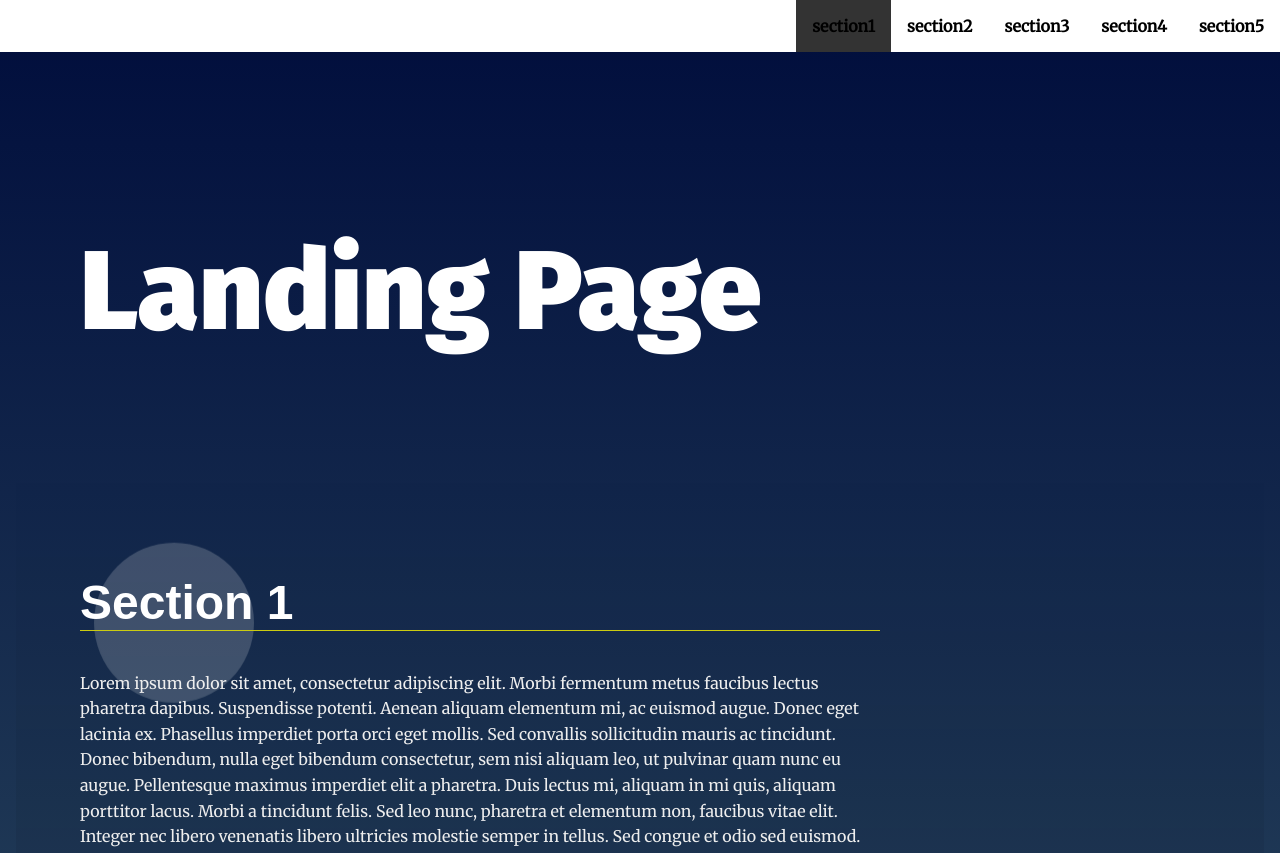
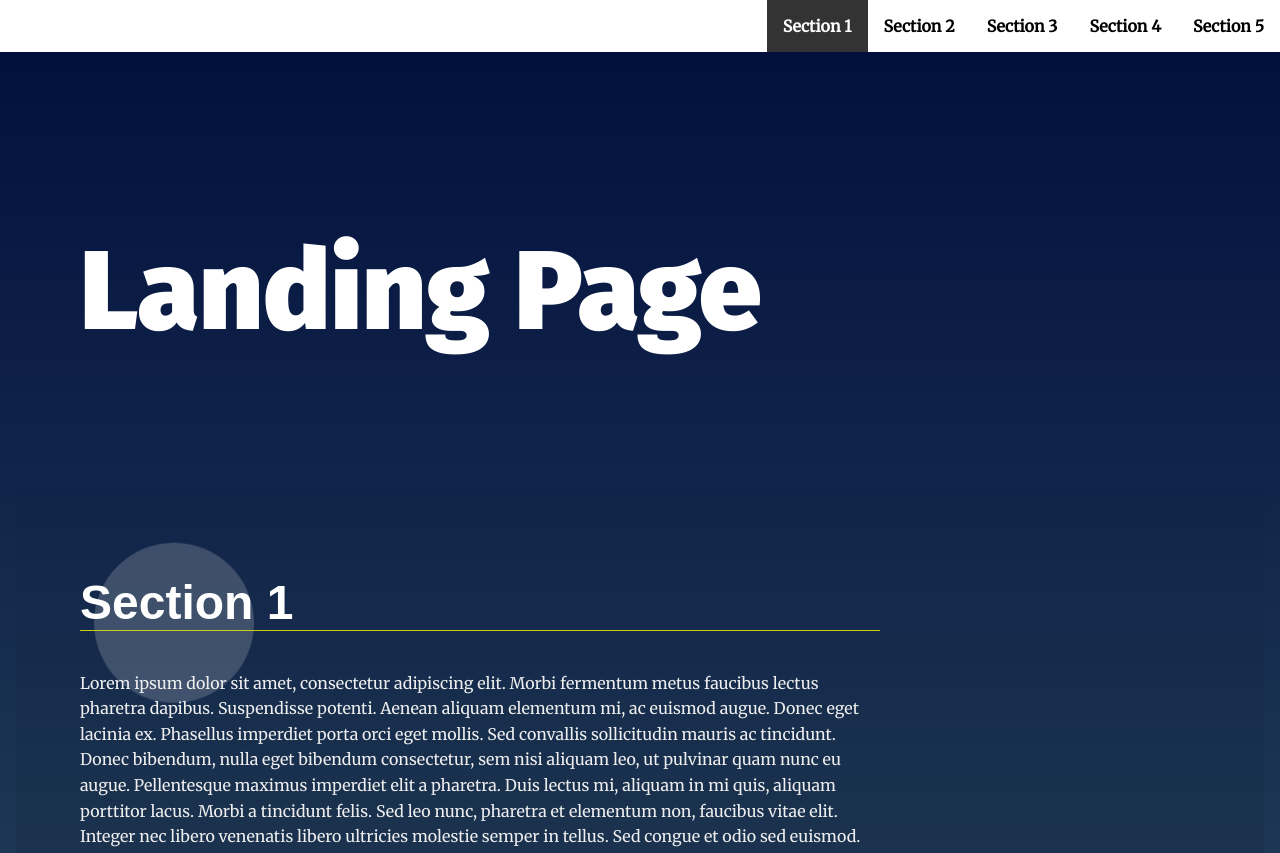
Before and after one commit to emanelsayed39/landpage, a plain HTML site: page index.html in a window 1280 px wide. Shown: the top 853 px of the page. Drawn offline with Linux system fonts and the light colour scheme.

Commit message:
from work

```diff
--- a/css/styles.css
+++ b/css/styles.css
@@ -92,9 +92,10 @@ section {
     transition: ease 0.3s all;
 }
 
-.active {
+.navbar__menu .active__menu {
     background: #333;
-    color: #fff
+    color: #fff;
+    transition: ease 0.3s all;
 }
 
 /* Header Styles */
--- a/js/app.js
+++ b/js/app.js
@@ -22,6 +22,10 @@
  * Define Global Variables
  *
 */
+const sections=document.getElementsByTagName('section');
+const mainmenu=document.querySelector('nav')
+//mainmenu.attributes('visible')=true;
+const menu=mainmenu.querySelector('ul');
 
 
 /**
@@ -29,7 +33,16 @@
  * Start Helper Functions
  *
 */
+function RemoveActiveClasse(){
+    for (const section of sections){
+        section.classList.remove('your-active-class');
+    }
+    for (const item of menu.querySelectorAll('li a')){
 
+        item.classList.remove('active__menu'); }
+
+
+}
 
 
 /**
@@ -37,6 +50,43 @@
  * Begin Main Functions
  *
 */
+const goToSection=(event)=>{
+    event.preventDefault();
+
+    const section=document.getElementById(event.target.id.substr(3));
+   // console.log(section.id);
+    section.scrollIntoView({block: "center",
+    behavior: "smooth"
+    });
+    }
+
+let observer = new IntersectionObserver(
+(entries, observer) => {
+entries.forEach(entry => {
+    /* Placeholder replacement
+    entry.target.src = entry.target.dataset.src;
+    observer.unobserve(entry.target);*/
+    if(entry.intersectionRatio >=.3)
+    {
+        RemoveActiveClasse();
+        let currentSection=entry.target;
+        currentSection.classList.add("your-active-class");
+        const menuItems=menu.querySelectorAll('li a');
+
+        for (const item of menuItems){
+
+            if(item.id==='lnk'+ currentSection.id){
+                console.log('add ' + item.id);
+                item.classList.add('active__menu');
+        }
+    }
+
+}
+
+
+    });
+},
+{threshold: ".3"});
 
 // build the nav
 
@@ -54,65 +104,57 @@
 */
 
 // Build menu
+const fragement =document.createDocumentFragment();
+for (const section of sections){
+    let menuItem=document.createElement('li');
+
+    menuItem.innerHTML=`<a id='lnk${section.id}' class='menu__link')' href='#${section.id}'>${section.getAttribute("data-nav")}</a>`;
+
+    menuItem.querySelector('a').addEventListener("click",goToSection);
+    fragement.appendChild(menuItem);
+    observer.observe(section);
+ }
+ menu.appendChild(fragement);
 
 // Scroll to section on link click
 
 // Set sections as active
 
-const sections=document.getElementsByTagName('section');
-const mainmenu=document.querySelector('nav')
-//mainmenu.attributes('visible')=true;
-const menu=mainmenu.querySelector('ul');
-console.log(menu.id);
 
 
-for (const section of sections){
-    console.log(sections.item(0).id);
-    console.log(section.id);
-   if (sections.item(0)===section.id)
-   {
-       section.classList.add('active');
-       console.log('first');
-   }
-
-    let menuItem=document.createElement('li');
-
-    menuItem.innerHTML=`<a id='lnk${section.id}' class='menu__link' onClick='goToSection("#${section.id}")'>${section.id}</a>`;
-   menu.appendChild(menuItem);
-   console.log(menuItem)
-}
 
 
-const goToSection=(sec)=>{
-
-    const section=document.querySelector(sec);
-    console.log(section.id);
-    section.scrollIntoView({block: 'end',
-    behavior: 'smooth',
-    inline: 'center'});
-    }
 
 
-document.addEventListener('scroll',()=>{
-    let currentSecion='';
-    const sections=document.getElementsByTagName('section');
+
+
+window.addEventListener('scroll',()=>{
+    let currentSection='';
     for (const section of sections){
-        const height=section.clientHeight;
-        if(pageYOffset>=section.offsetTop-3*section.clientHeight/4){
-             currentSecion=section;
-             console.log(currentSecion.id);
-             const menuItems=document.querySelectorAll('nav ul li a');
-             console.log(menuItems.length)
-       for (const item of menuItems){
-         item.classList.remove('active');
+
+       /* if(pageYOffset>=section.offsetTop-3*section.clientHeight/4){
+            currentSection=section;
+
+
+            currentSection.classList.add("your-active-class");
+
+            const menuItems=document.querySelectorAll('nav ul li a');
+            for (const item of menuItems){
+            item.classList.remove('active');
 
                  if(item.id==='lnk'+
-                 currentSecion.id){
+                 currentSection.id){
                     item.classList.add('active');
-                  console.log(item.id)
+
                  }
              }
         }
+        else
+        {
+            section.classList.toggle("your-active-class");
+            console.log("active section " + section.id)
+              console.log(section.classList);
+        }*/
     }
 
 });
```
